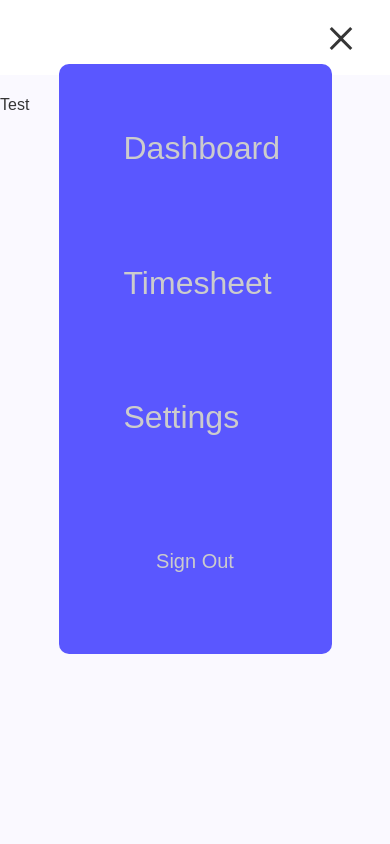
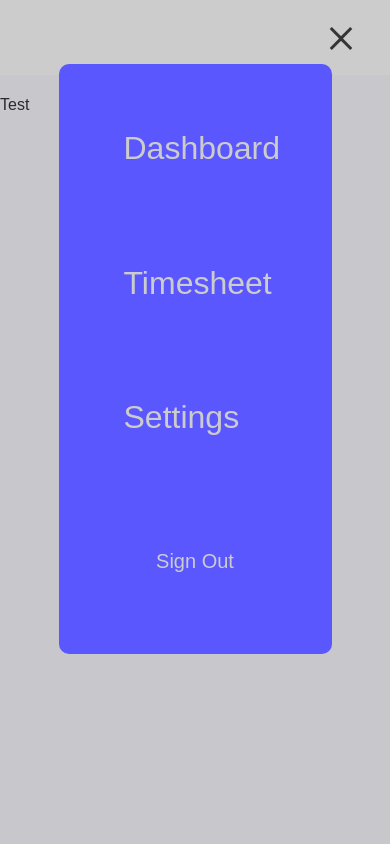
Before and after one commit to JosephHuntley/nexus, a Next.js app: page /pay in a window 390 px wide. Both pictures are taken after a click on the button 341 px from the left and 37 px from the top of the page. Shown: the top 844 px of the page. Built offline with nearby package versions, Linux system fonts and the light colour scheme.

Commit message:
Added Background to mobile menu that is clickable

```diff
--- a/src/layout/MobileMenu/MobileMenu.tsx
+++ b/src/layout/MobileMenu/MobileMenu.tsx
@@ -5,6 +5,7 @@ import {
 	StyledLink,
 	Div1,
 	LogoutButton,
+	Background,
 } from './MobileMenuStyles';
 import { Divide as Hamburger } from 'hamburger-react';
 import { useRouter } from 'next/router';
@@ -28,6 +29,11 @@ function MobileMenu() {
 			<Div1>
 				{isMenuOpen ? (
 					<>
+						<Background
+							onClick={() => {
+								setIsMenuOpen(false);
+							}}
+						/>
 						<Hamburger
 							toggled={isMenuOpen}
 							toggle={() => setIsMenuOpen((prevState) => !prevState)}
--- a/src/layout/MobileMenu/MobileMenuStyles.ts
+++ b/src/layout/MobileMenu/MobileMenuStyles.ts
@@ -63,3 +63,13 @@ export const LogoutButton = styled.button`
 		cursor: pointer;
 	}
 `;
+
+export const Background = styled.div`
+	background-color: rgba(0, 0, 0, 0.2);
+	width: 100vw;
+	height: 100vh;
+	z-index: 0;
+	top: 0;
+	left: 0;
+	position: absolute;
+`;
```
